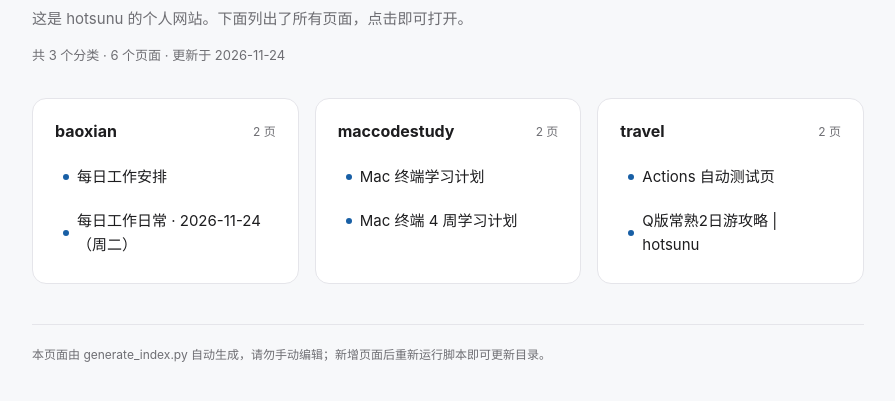
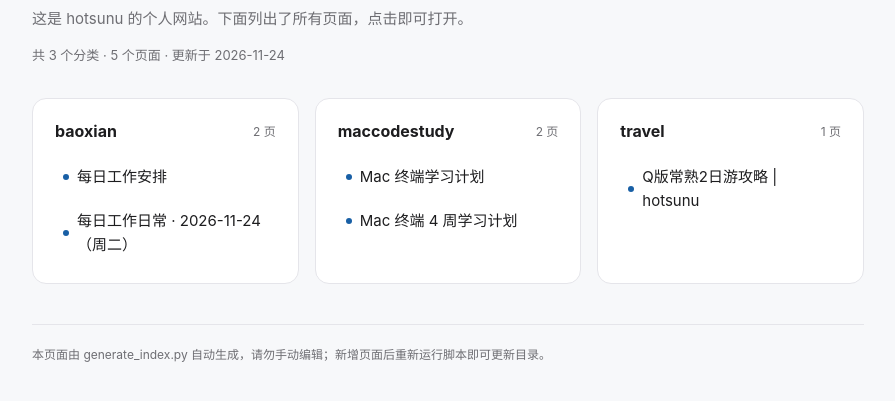
Before and after one commit to hotsunu/site, a plain HTML site: page index.html in a window 1280 px wide. Shown: the part 143-544 px from the top of the page, without its empty margins (192-1087 px from the left). Drawn offline with Linux system fonts and the light colour scheme.

Commit message:
chore: 自动更新主页目录 [skip ci]

```diff
--- a/index.html
+++ b/index.html
@@ -80,7 +80,7 @@
     <span class="eyebrow">站点目录</span>
     <h1>hotsunu 的网站</h1>
     <p class="lead">这是 hotsunu 的个人网站。下面列出了所有页面，点击即可打开。</p>
-    <p class="stats">共 3 个分类 · 6 个页面 · 更新于 2026-11-24</p>
+    <p class="stats">共 3 个分类 · 5 个页面 · 更新于 2026-11-24</p>
   </header>
 
   <div class="grid">
@@ -99,9 +99,8 @@
           </ul>
         </section>
         <section class="card">
-          <h2>travel<span class="count">2 页</span></h2>
+          <h2>travel<span class="count">1 页</span></h2>
           <ul>
-          <li><a href="travel/_action_test.html"><span class="dot"></span>Actions 自动测试页</a></li>
           <li><a href="travel/changshu.html"><span class="dot"></span>Q版常熟2日游攻略 | hotsunu</a></li>
           </ul>
         </section>
```
